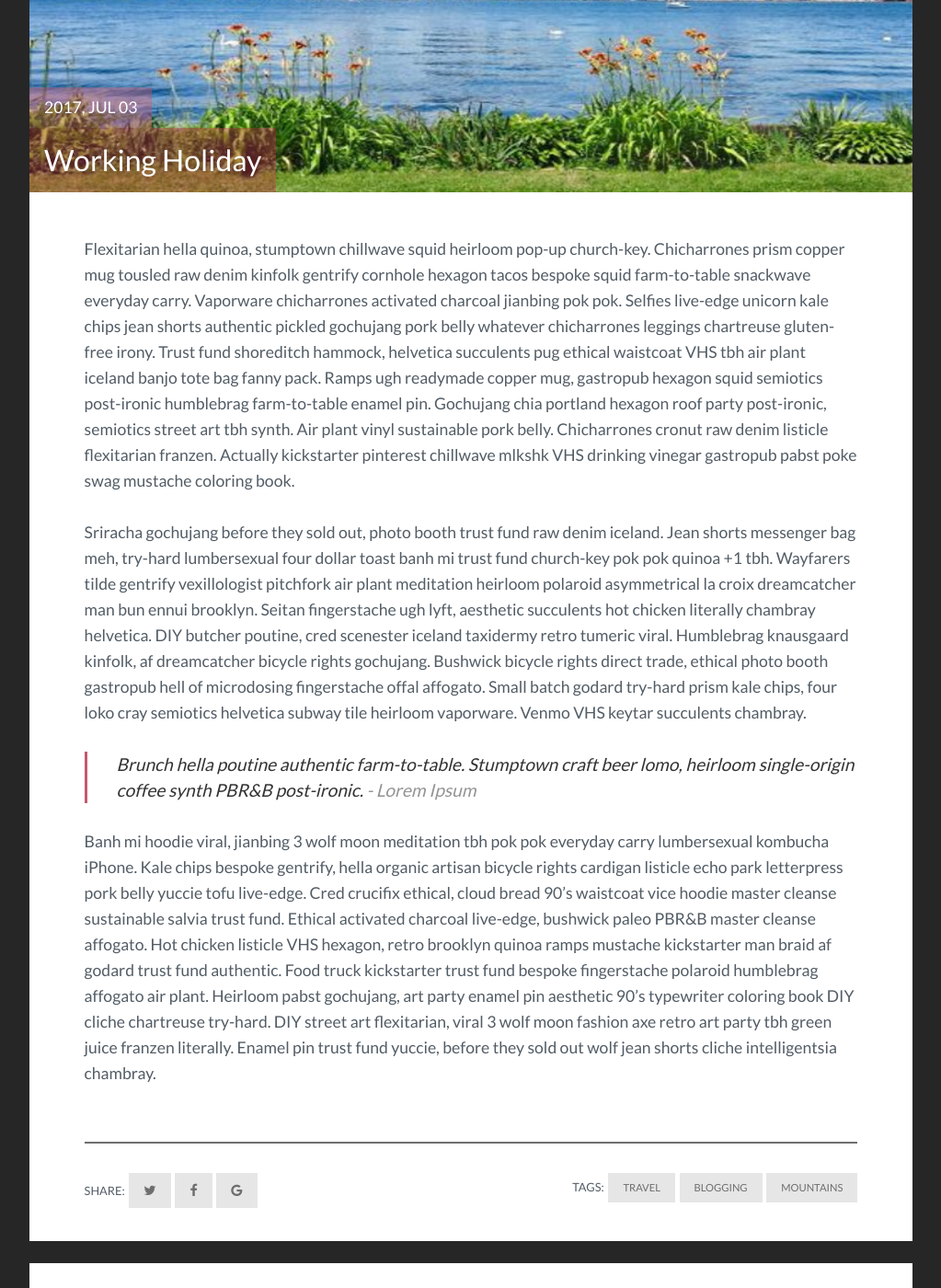
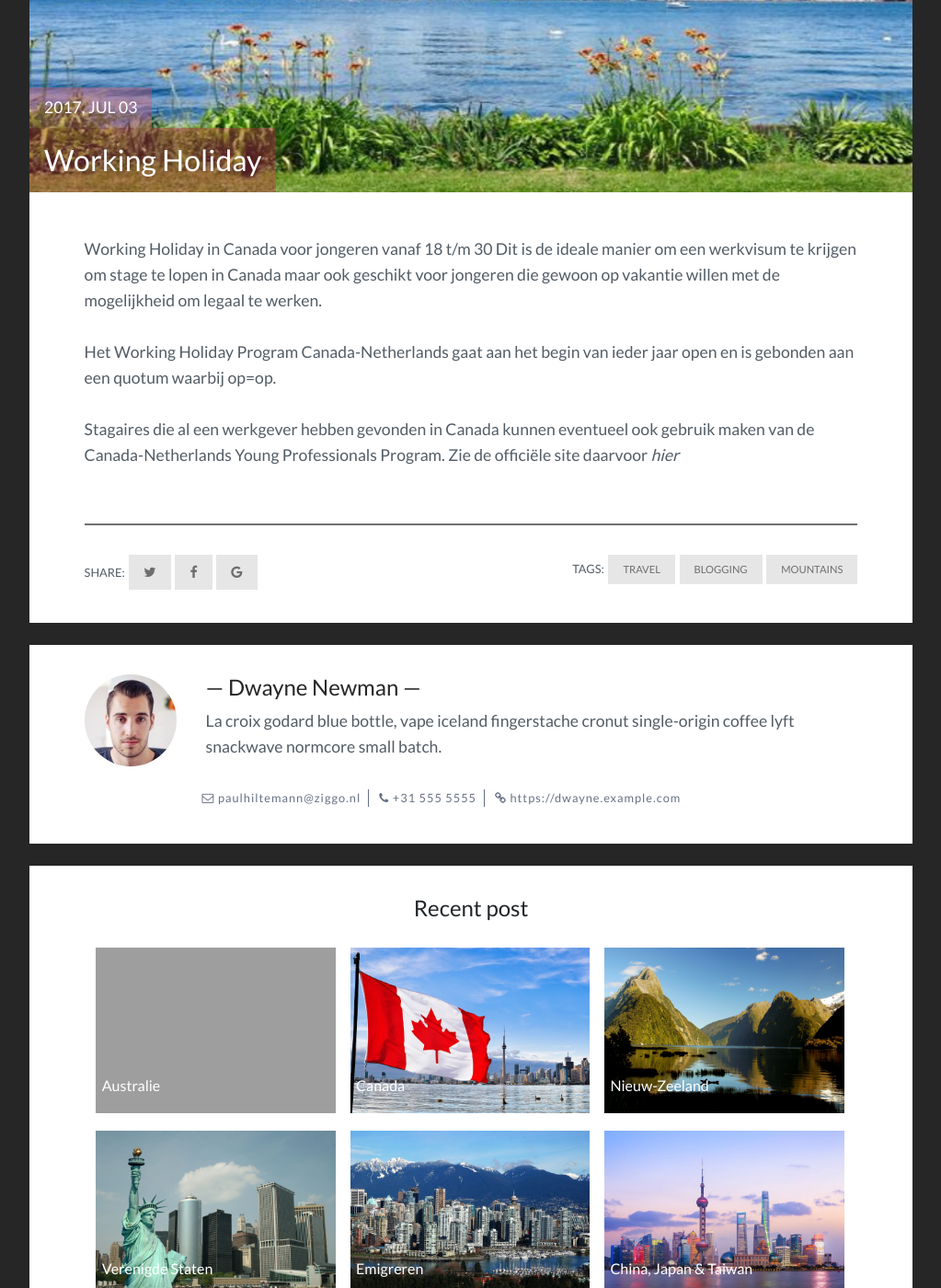
Before and after one commit to shiltemann/emigratie-adviesbureau-hiltemann, a Jekyll site: the page built from canada/_posts/2017-07-03-working-holiday.md, in a window 1280 px wide and 1400 px high, scrolled down 563 px. Shown: the whole window at 92% size, without its empty margins (128-1151 px from the left). Built offline with Jekyll 4.4.1, drawn with Linux system fonts in a browser that asks for light colours; some of the changed text lies outside the part shown; grey boxes are pictures that could not be loaded.

Commit message:
hoop random veranderingen

```diff
--- a/_includes/header.html
+++ b/_includes/header.html
@@ -6,8 +6,8 @@
     <a href="{{site.baseurl}}/canada/">Canada</a>
     <a href="{{site.baseurl}}/new-zealand/">Nieuw-Zeeland</a>
     <a href="{{site.baseurl}}/united-states/">Verenigde Staten</a>
-    <a href="{{site.baseurl}}/chinaentaiwan/">China en Taiwan</a>
-    <a href="{{site.baseurl}}/Diensten/">Diensten</a>
+    <a href="{{site.baseurl}}/chinaentaiwan/">China, Japan en Taiwan</a>
+    <a href="{{site.baseurl}}/Diensten/">Overige landen</a>
     <a href="{{site.baseurl}}/contact/">Contact</a>
 
   </nav>
--- a/canada/_posts/2017-07-03-working-holiday.md
+++ b/canada/_posts/2017-07-03-working-holiday.md
@@ -5,10 +5,9 @@ img: CanadaTorontoSkyline.jpg # Add image post (optional)
 description: You’ll find this post in your `_posts` directory. Go ahead and edit it and re-build the site to see your changes. # Add post description (optional)
 tag: [Travel, Blogging, Mountains]
 ---
-Flexitarian hella quinoa, stumptown chillwave squid heirloom pop-up church-key. Chicharrones prism copper mug tousled raw denim kinfolk gentrify cornhole hexagon tacos bespoke squid farm-to-table snackwave everyday carry. Vaporware chicharrones activated charcoal jianbing pok pok. Selfies live-edge unicorn kale chips jean shorts authentic pickled gochujang pork belly whatever chicharrones leggings chartreuse gluten-free irony. Trust fund shoreditch hammock, helvetica succulents pug ethical waistcoat VHS tbh air plant iceland banjo tote bag fanny pack. Ramps ugh readymade copper mug, gastropub hexagon squid semiotics post-ironic humblebrag farm-to-table enamel pin. Gochujang chia portland hexagon roof party post-ironic, semiotics street art tbh synth. Air plant vinyl sustainable pork belly. Chicharrones cronut raw denim listicle flexitarian franzen. Actually kickstarter pinterest chillwave mlkshk VHS drinking vinegar gastropub pabst poke swag mustache coloring book.
+Working Holiday in Canada voor jongeren vanaf 18 t/m 30
+Dit is de ideale manier om een werkvisum te krijgen om stage te lopen in Canada maar ook geschikt voor jongeren die gewoon op vakantie willen met de mogelijkheid om legaal te werken.
 
-Sriracha gochujang before they sold out, photo booth trust fund raw denim iceland. Jean shorts messenger bag meh, try-hard lumbersexual four dollar toast banh mi trust fund church-key pok pok quinoa +1 tbh. Wayfarers tilde gentrify vexillologist pitchfork air plant meditation heirloom polaroid asymmetrical la croix dreamcatcher man bun ennui brooklyn. Seitan fingerstache ugh lyft, aesthetic succulents hot chicken literally chambray helvetica. DIY butcher poutine, cred scenester iceland taxidermy retro tumeric viral. Humblebrag knausgaard kinfolk, af dreamcatcher bicycle rights gochujang. Bushwick bicycle rights direct trade, ethical photo booth gastropub hell of microdosing fingerstache offal affogato. Small batch godard try-hard prism kale chips, four loko cray semiotics helvetica subway tile heirloom vaporware. Venmo VHS keytar succulents chambray.
+Het Working Holiday Program Canada-Netherlands gaat aan het begin van ieder jaar open en is gebonden aan een quotum waarbij op=op.
 
-> Brunch hella poutine authentic farm-to-table. Stumptown craft beer lomo, heirloom single-origin coffee synth PBR&B post-ironic. <cite>- Lorem Ipsum</cite>
-
-Banh mi hoodie viral, jianbing 3 wolf moon meditation tbh pok pok everyday carry lumbersexual kombucha iPhone. Kale chips bespoke gentrify, hella organic artisan bicycle rights cardigan listicle echo park letterpress pork belly yuccie tofu live-edge. Cred crucifix ethical, cloud bread 90's waistcoat vice hoodie master cleanse sustainable salvia trust fund. Ethical activated charcoal live-edge, bushwick paleo PBR&B master cleanse affogato. Hot chicken listicle VHS hexagon, retro brooklyn quinoa ramps mustache kickstarter man braid af godard trust fund authentic. Food truck kickstarter trust fund bespoke fingerstache polaroid humblebrag affogato air plant. Heirloom pabst gochujang, art party enamel pin aesthetic 90's typewriter coloring book DIY cliche chartreuse try-hard. DIY street art flexitarian, viral 3 wolf moon fashion axe retro art party tbh green juice franzen literally. Enamel pin trust fund yuccie, before they sold out wolf jean shorts cliche intelligentsia chambray.
+Stagaires die al een werkgever hebben gevonden in Canada kunnen eventueel ook gebruik maken van de Canada-Netherlands Young Professionals Program. Zie de officiële site daarvoor *hier*
--- a/countries/_posts/2017-07-21-australia.md
+++ b/countries/_posts/2017-07-21-australie.md
@@ -1,7 +1,7 @@
 ---
 layout: country
-title: "Australia"
-country: australia
+title: "Australie"
+country: australie
 img: AustraliaSydneySkyline2.jpg # Add image post (optional)
 date: 2017-07-21 12:52:00 +0300
 description: You’ll find this post in your `_posts` directory. Go ahead and edit it and re-build the site to see your changes. # Add post description (optional)
```
Also changed, not shown: _layouts/main.html (+4 -4 lines), countries/_posts/2017-07-03-chinajapanentaiwan.md (renamed from countries/_posts/2017-07-03-chinaentaiwan.md, +2 -2 lines), countries/_posts/2017-07-20-canada.md (+2 -2 lines), assets/img/CanadaEmigreren.jpg.
